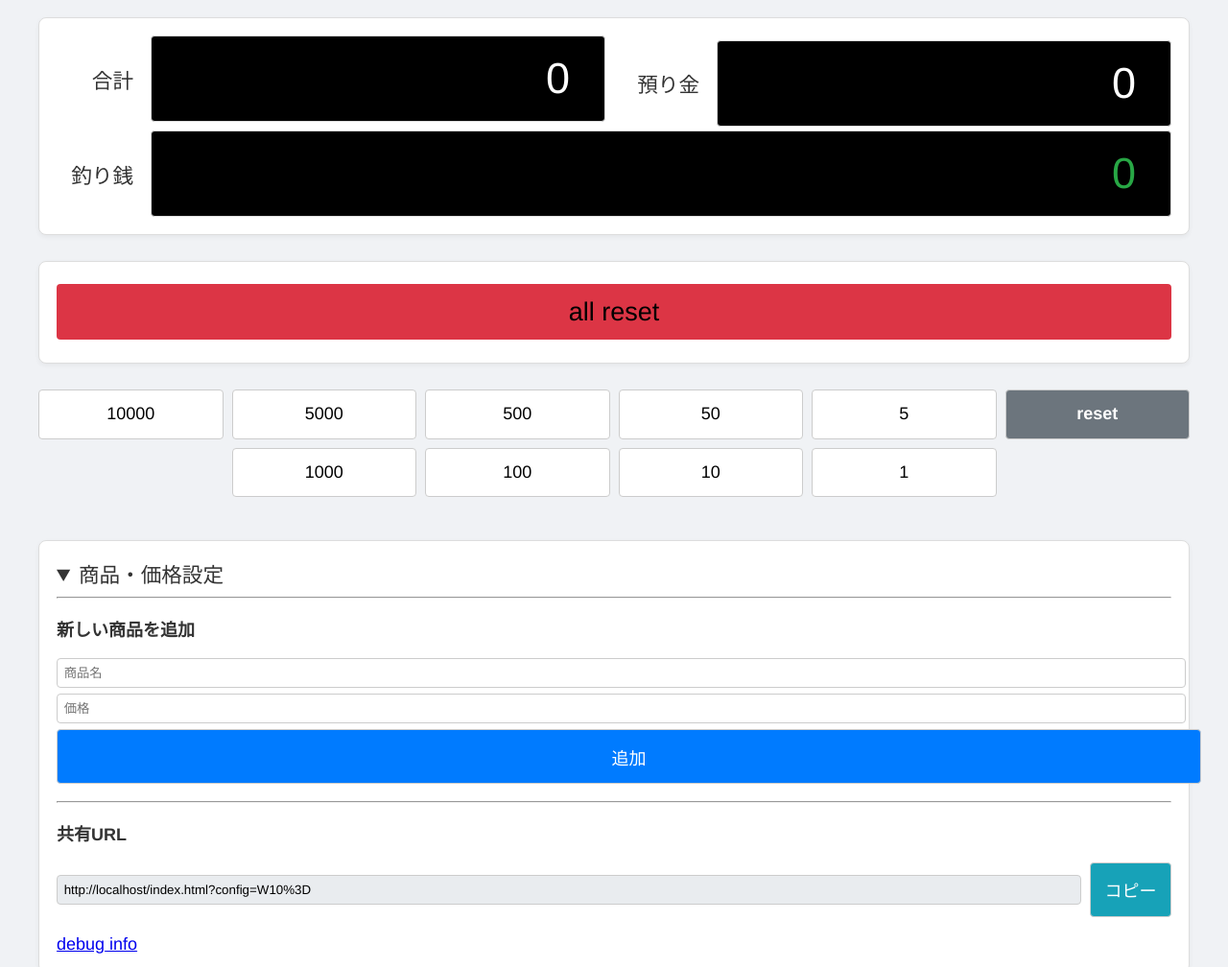
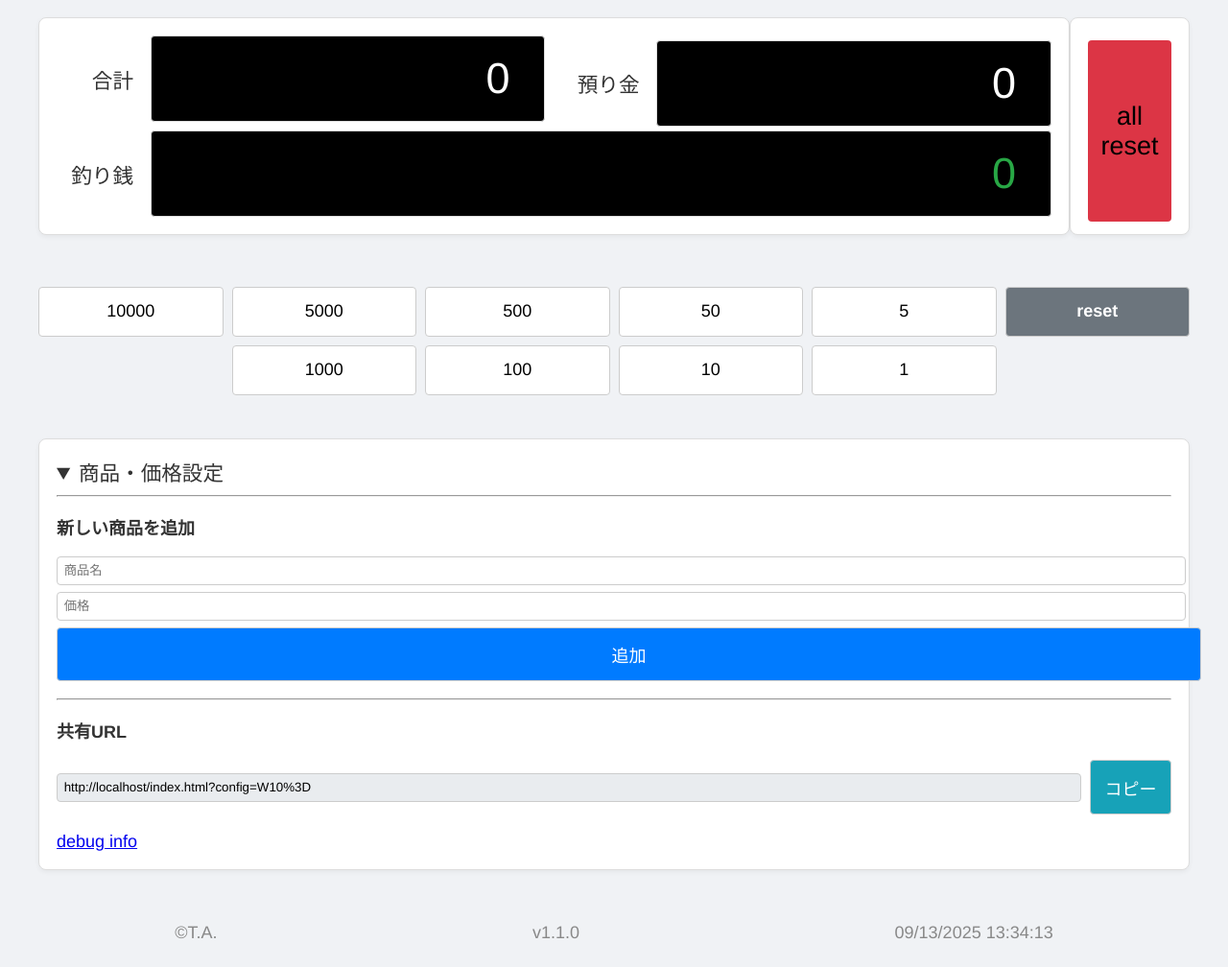
Before and after one commit to hosikuzu-ragu/pos-like, a plain HTML site: page index.html in a window 1280 px wide. Shown: the top 1008 px of the page at 96% size. Drawn offline with Linux system fonts and the light colour scheme.

Commit message:
rel v1.1.1

```diff
--- a/Assets/index.js
+++ b/Assets/index.js
@@ -14,6 +14,7 @@ document.addEventListener('DOMContentLoaded', () => {
     const shareConfirmation = document.getElementById('share-confirmation');
     const shareURLDisplay = document.getElementById('share-url-display');
     const priceSettingsDetails = document.querySelector('.price-settings');
+    const allResetBtn = document.getElementById('total-reset-btn');
 
     // --- STATE ---
     const state = {
@@ -72,11 +73,6 @@ document.addEventListener('DOMContentLoaded', () => {
             `;
             productsContainer.appendChild(productCard);
         });
-        const resetCard = document.createElement('div');
-        resetCard.className = 'card';
-        resetCard.innerHTML = `<button id="total-reset-btn" class="total-reset-btn">all reset</button>`;
-        productsContainer.appendChild(resetCard);
-        document.getElementById('total-reset-btn').addEventListener('click', totalReset);
     };
 
     const renderSettings = () => {
@@ -207,12 +203,13 @@ document.addEventListener('DOMContentLoaded', () => {
 
     settingsContainer.addEventListener('click', (e) => {
         if (e.target.classList.contains('remove-product-btn')) {
-            if(confirm('この商品を削除しますか？')) {
+            if (confirm('この商品を削除しますか？')) {
                 removeProduct(e.target.dataset.id);
             }
         }
     });
 
+    allResetBtn.addEventListener('click', totalReset);
     addProductBtn.addEventListener('click', addProduct);
     givenResetBtn.addEventListener('click', givenReset);
     cashButtons.forEach(button => {
--- a/Assets/style.css
+++ b/Assets/style.css
@@ -140,6 +140,14 @@ button {
 .total-reset-btn {
     background-color: #dc3545;
     height: 100%;
+    width: 100%;
+    margin: 0.2em 0;
+    padding: 0.5em;
+    font-size: 1.5rem;
+    border: none;
+    border-radius: 4px;
+    cursor: pointer;
+    transition: background-color 0.3s;
 }
 
 .check {
--- a/index.html
+++ b/index.html
@@ -11,6 +11,7 @@
 <body>
   <div class="container">
     <div class="main-content">
+      <div class="flex-wrapper" style="display: flex;">
         <div class="display-area card">
 
           <div class="top-displays">
@@ -34,6 +35,10 @@
               <p>釣り銭</p>
             </div>
             <input type="text" class="display" id="changeDisplay" value="0" disabled>
+          </div>
+        </div>
+        <div class="card">
+          <button id="total-reset-btn" class="total-reset-btn">all reset</button>
         </div>
       </div>
 
@@ -89,7 +94,8 @@
           <hr>
           <p><b>共有URL</b></p>
           <div style="display: flex; gap: 0.5em; align-items: center;">
-                <input type="text" id="share-url-display" readonly style="flex-grow: 1; padding: 0.5em; border: 1px solid #ccc; border-radius: 4px; background-color: #e9ecef;">
+            <input type="text" id="share-url-display" readonly
+              style="flex-grow: 1; padding: 0.5em; border: 1px solid #ccc; border-radius: 4px; background-color: #e9ecef;">
             <button id="share-btn">コピー</button>
           </div>
           <span id="share-confirmation" style="margin-top: 0.5em; color: green; display: none;">コピーしました！</span>
```
Lines whose indentation alone changed are shown as unchanged.
